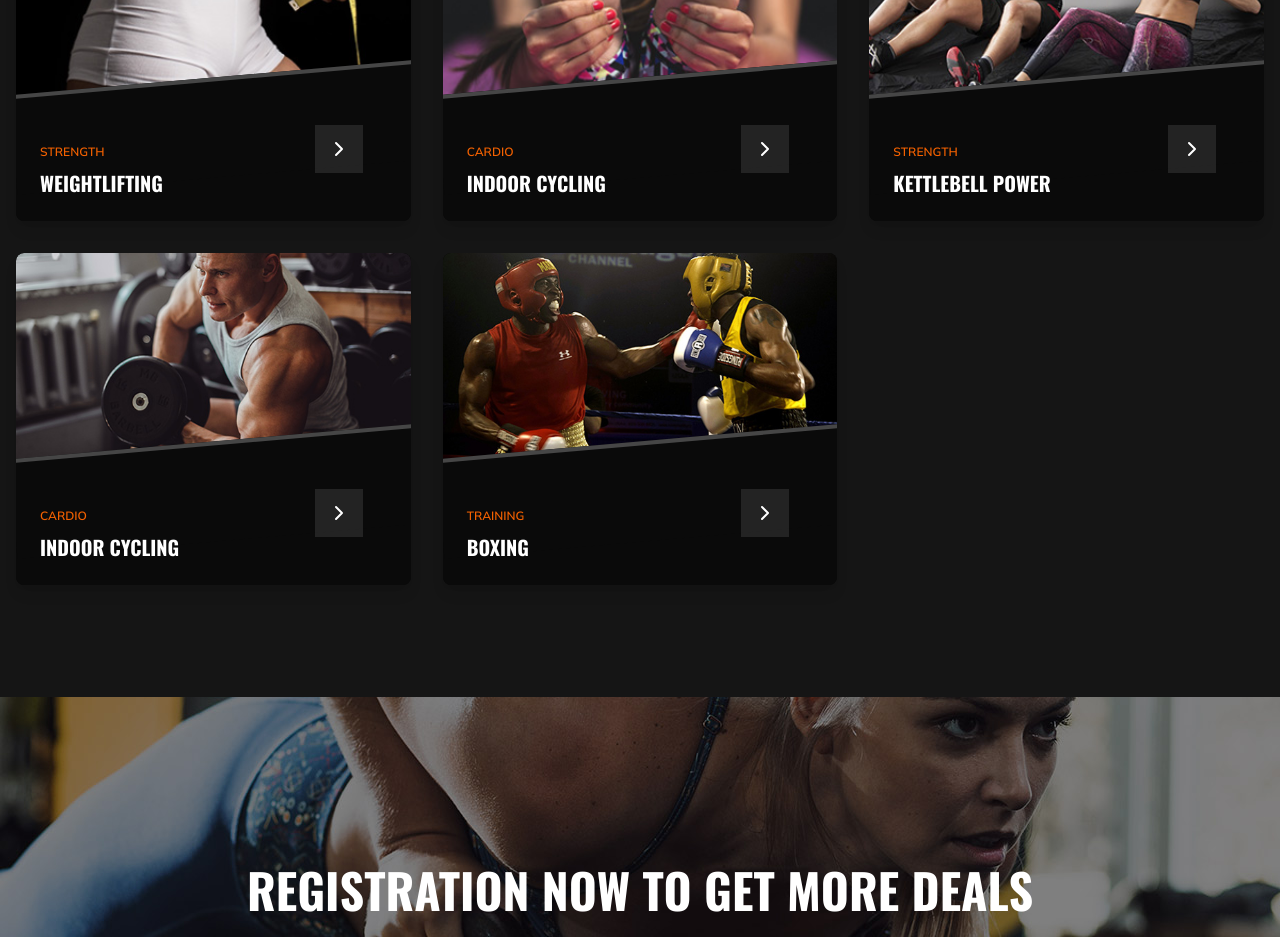
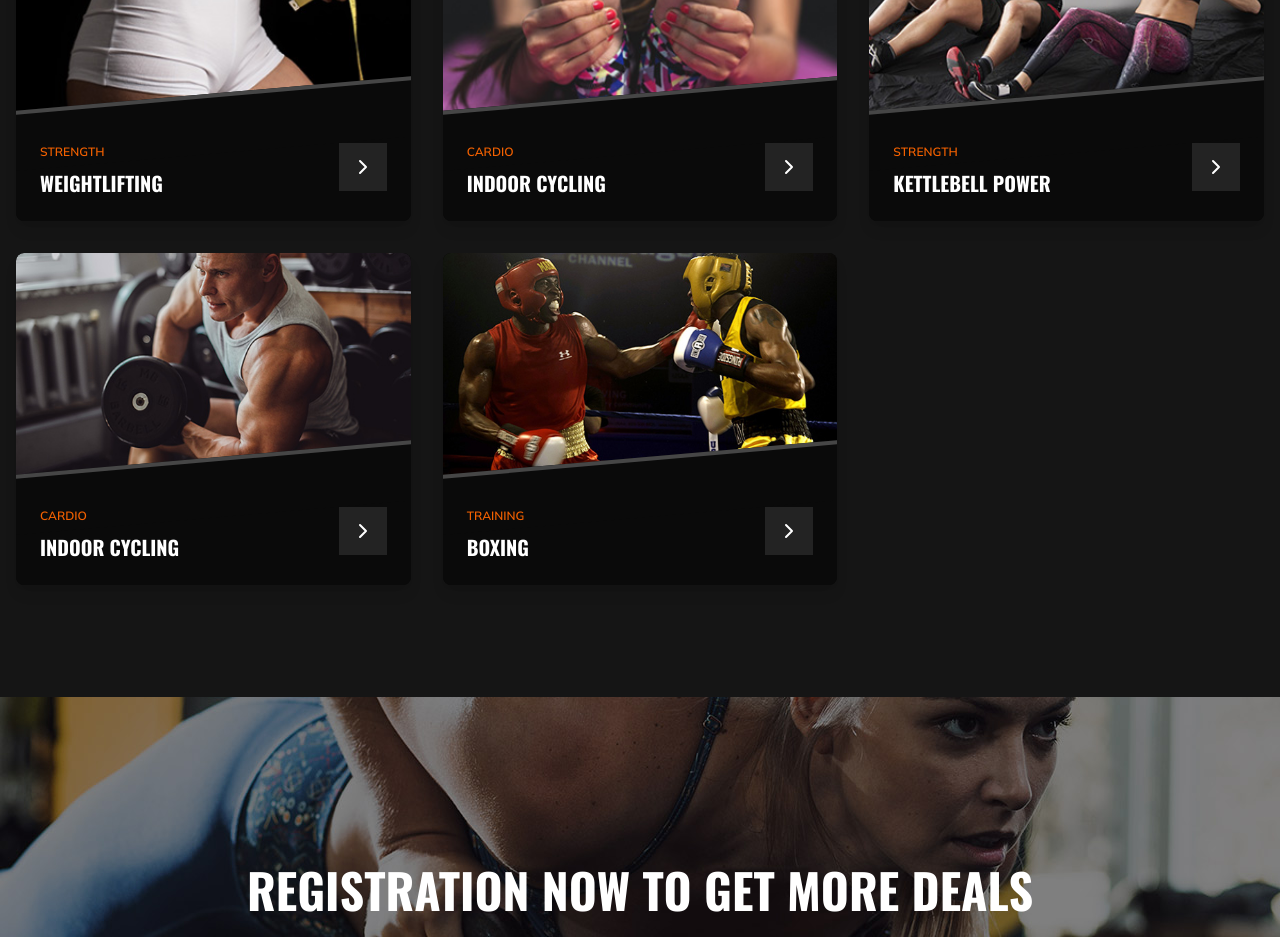
Before and after one commit to felipe-muner/podium-gym, a Next.js app: page / in a window 1280 px wide. Shown: the part 1160-2097 px from the top of the page. Built offline with nearby package versions, Linux system fonts and the light colour scheme.

Commit message:
feat: <OurClasses /> final component

```diff
--- a/components/OurClasses/OurClasses.tsx
+++ b/components/OurClasses/OurClasses.tsx
@@ -63,17 +63,19 @@ const OurClasses: React.FC = () => {
               {/* Text Content */}
               <div className="relative p-6 text-white bg-brand-background-1">
                 {/* Diagonal Background */}
-                <div className="absolute -top-11 -left-1 w-[600px] h-[100px] bg-[rgb(10,10,10)] border-t-4 border-brand-gray-darkest rotate-[-5deg] z-0"></div>
+                <div className="absolute -top-7 -left-1 w-[600px] h-[60px] bg-[rgb(10,10,10)] border-t-4 border-brand-gray-darkest rotate-[-5deg] z-0"></div>
 
                 {/* Text Content */}
-                <div className="relative z-10">
-                  <span className="text-brand-orange text-xs font-semibold uppercase font-mulish">
-                    {classItem.category}
-                  </span>
-                  <h5 className="text-xl font-bold uppercase mt-2">{classItem.title}</h5>
+                <div className="relative z-10 flex items-center justify-between">
+                  <div>
+                    <span className="text-brand-orange text-xs font-semibold uppercase font-mulish">
+                      {classItem.category}
+                    </span>
+                    <h5 className="text-xl font-bold uppercase mt-2">{classItem.title}</h5>
+                  </div>
                   <a
                     href="#"
-                    className="absolute bottom-6 right-6 w-12 h-12 flex items-center justify-center bg-[rgba(255,255,255,0.1)] hover:bg-brand-orange transition-colors duration-300"
+                    className="ml-4 w-12 h-12 flex items-center justify-center bg-[rgba(255,255,255,0.1)] hover:bg-brand-orange transition-colors duration-300"
                   >
                     <ChevronRight className="text-white w-6 h-6" />
                   </a>
```
